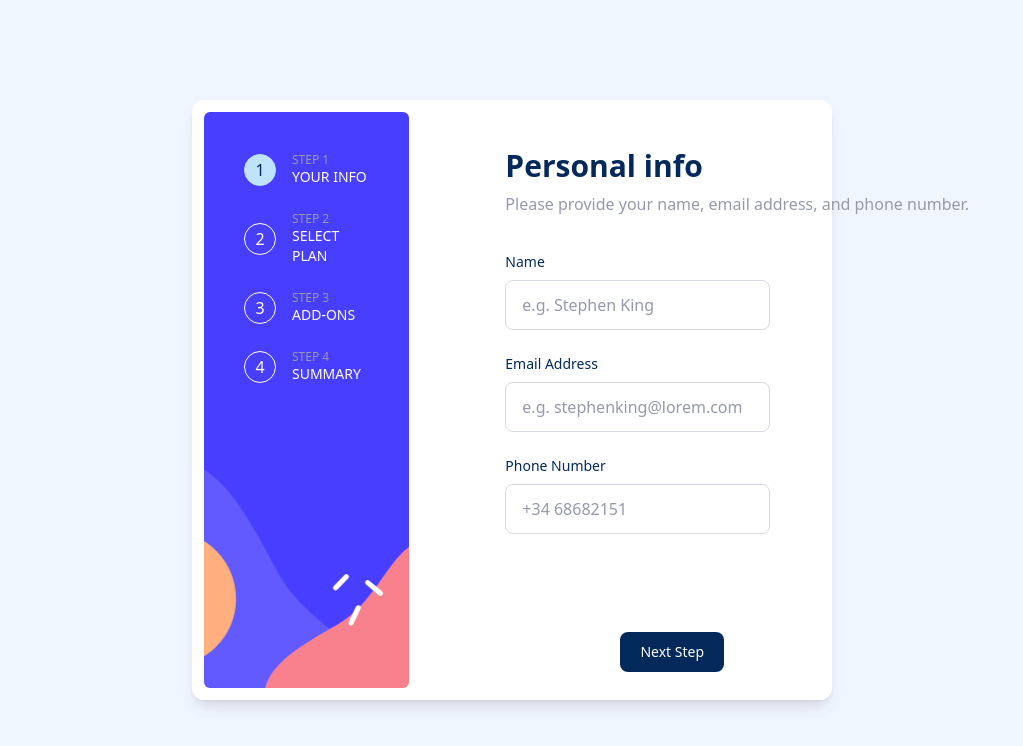
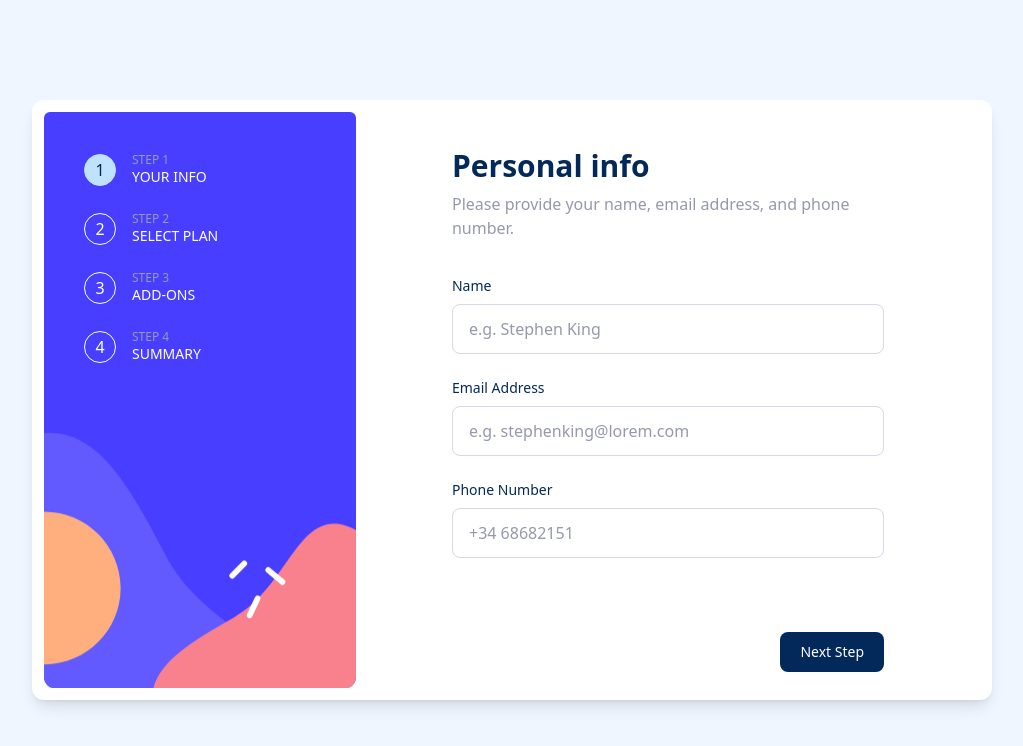
Before and after one commit to AitorGallardo/Multi-Step-Form, a React (Vite) app: page /firstStep in a window 1280 px wide. Shown: the top 746 px of the page, without its empty margins (128-1151 px from the left). Built offline with nearby package versions, Linux system fonts and the light colour scheme; a web font is replaced by a local one.

Commit message:
layou width fix

```diff
--- a/src/layout/FormLayout.jsx
+++ b/src/layout/FormLayout.jsx
@@ -12,14 +12,14 @@ export const FormLayout = ({
 }) => {
   return (
     <main className='flex h-screen sm:justify-center sm:items-center bg-magnolia'>
-      <article className='flex sm:flex-row flex-col shadow-lg sm:rounded-xl sm:p-3 sm:w-3/6 sm:bg-white sm:min-h-[600px] sm:max-h-[600px] bg-magnolia relative w-full'>
+      <article className='flex sm:flex-row flex-col shadow-lg sm:rounded-xl sm:p-3 lg:w-9/12 2xl:w-6/12 sm:bg-white sm:min-h-[600px] sm:max-h-[600px] bg-magnolia relative w-full'>
         <div className="sidePanel basis-1/3 sm:bg-[url('/bg-sidebar-desktop.svg')] sm:rounded-md sm:bg-bottom bg-[url('/bg-sidebar-mobile.svg')] bg-cover p-10 bg-right-bottom">
           <Stepper active={activeNumber} />
         </div>
         <section className='flex grow flex-col shadow-lg w-11/12 sm:w-3/6 sm:shadow-none sm:static sm:translate-x-0 justify-between sm:px-24 px-8 pt-9 pb-4  bg-white absolute top-28 left-1/2 -translate-x-1/2 rounded-xl'>
           <header className={`${showHeader ? 'flex flex-col' : 'hidden'}`}>
             <h1 className='text-3xl text-marineBlue font-bold mb-2'>{title}</h1>
-            <p className='text-coolGray mb-5 text-base text-md sm:whitespace-nowrap'>
+            <p className='text-coolGray mb-5 text-base text-md'>
               {description}
             </p>
           </header>
```
